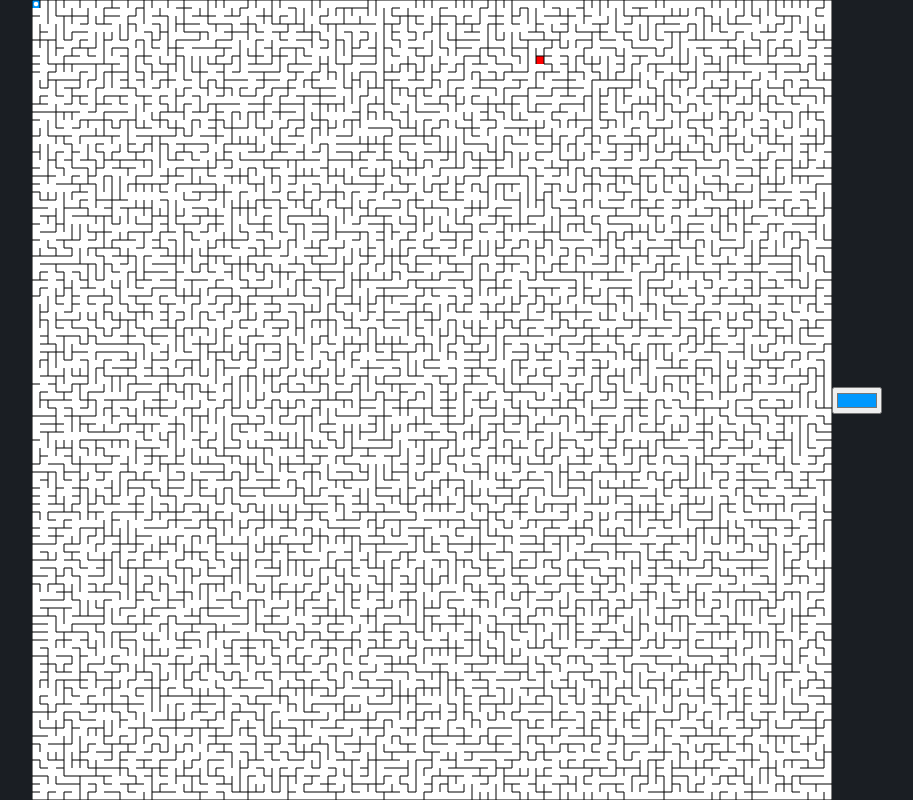
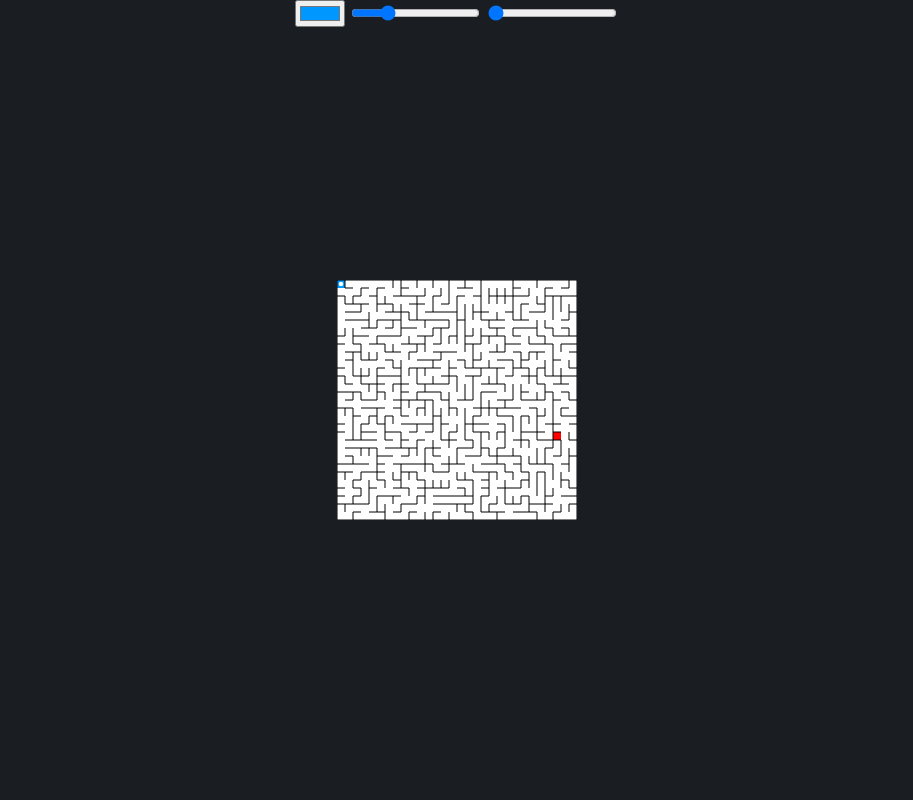
Before and after one commit to garug/maze, a SvelteKit app: page / in a window 1280 px wide. Shown: the whole page, without its empty margins (183-1096 px from the left). Built offline with nearby package versions, Linux system fonts and the light colour scheme.

Commit message:
Mais controles adicionados

```diff
--- a/src/routes/+page.svelte
+++ b/src/routes/+page.svelte
@@ -19,8 +19,6 @@
         "ArrowDown",
         "ArrowLeft",
     ] as const;
-
-    const SQUARE_SIZE = 8;
 
     const directions = {
         norte: {
@@ -56,7 +54,9 @@
         },
     };
 
-    let size = 100;
+    let size = 30;
+
+    let SQUARE_SIZE = 8;
 
     let color = "#0098fe";
 
@@ -77,7 +77,7 @@
         y: 0,
     };
 
-    function generateEdge(s = size) {
+    function generateEdge(s: number) {
         return Array.from({ length: s }).map((_, i) => i);
     }
 
@@ -293,8 +293,8 @@
 
     $: canvasSize = size * SQUARE_SIZE;
 
-    $: grid = generateEdge()
-        .map((x) => generateEdge().map((y) => generateSquare(x, y)))
+    $: grid = generateEdge(size)
+        .map((x) => generateEdge(size).map((y) => generateSquare(x, y)))
         .flatMap((e) => e);
 
     $: lines = generateEdge(size + 1)
@@ -363,17 +363,31 @@
 </script>
 
 <div class="container">
+    <div class="controls">
+        <input type="color" bind:value={color} />
+        <input type="range" min="6" step="2" max="100" bind:value={size} />
+        <input
+            type="range"
+            min="8"
+            step="2"
+            max="30"
+            bind:value={SQUARE_SIZE}
+        />
+    </div>
     <canvas
         bind:this={canvas}
         class="canvas"
         width={canvasSize}
         height={canvasSize}
     />
-    <input type="color" bind:value={color} />
 </div>
 <svelte:window on:resize|passive={handleResize} on:keydown={handleKeydown} />
 
 <style>
+    .controls {
+        position: fixed;
+        top: 0;
+    }
     .container {
         width: 100vw;
         display: flex;
```
